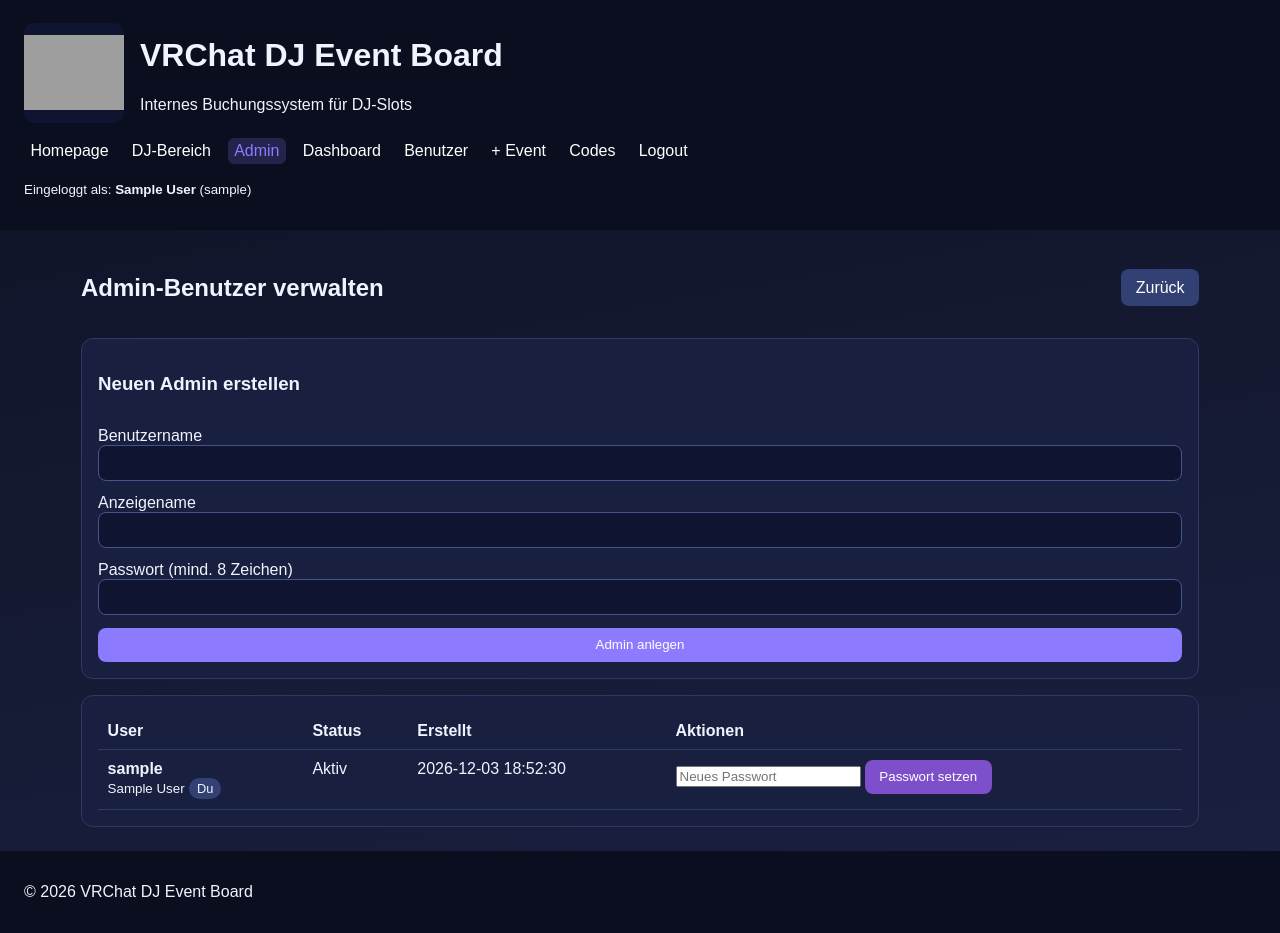
After one commit to xxloonaxx/website-for-DJ-Events-Slots-etc, a PHP site: page /admin/users.php in a window 1280 px wide. The commit adds this page. Run offline with PHP 8.4, Linux system fonts and the light colour scheme; the visitor is signed in with stand-in values (Sample User, id 1); grey boxes are pictures that could not be loaded.

Commit message:
Add hashed multi-user admin authentication and user management

```diff
--- a/admin/dashboard.php
+++ b/admin/dashboard.php
@@ -18,6 +18,7 @@ render_header('Admin Dashboard', 'dashboard');
         <div class="card kpi"><span class="num"><?= h((string) $stats['events_upcoming']) ?></span><span>Bevorstehende Events</span></div>
         <div class="card kpi"><span class="num"><?= h((string) $stats['slots_booked']) ?></span><span>Gebuchte Slots</span></div>
         <div class="card kpi"><span class="num"><?= h((string) $stats['slots_free']) ?></span><span>Freie Slots</span></div>
+        <div class="card kpi"><span class="num"><?= h((string) $stats['admin_users']) ?></span><span>Admin-Benutzer</span></div>
     </section>
 
     <section class="card">
@@ -26,6 +27,7 @@ render_header('Admin Dashboard', 'dashboard');
             <a class="button" href="<?= h(app_url('admin/event_form.php')) ?>">Neues Event</a>
             <a class="button secondary" href="<?= h(app_url('admin/events.php')) ?>">Events</a>
             <a class="button secondary" href="<?= h(app_url('admin/access_codes.php')) ?>">Codes</a>
+            <a class="button secondary" href="<?= h(app_url('admin/users.php')) ?>">Benutzer</a>
             <a class="button secondary" href="<?= h(app_url('index.php')) ?>">Homepage</a>
         </p>
     </section>
--- a/admin/events.php
+++ b/admin/events.php
@@ -36,6 +36,7 @@ render_header('Admin - Events verwalten', 'admin');
             <a class="button" href="<?= h(app_url('admin/event_form.php')) ?>">Neues Event</a>
             <a class="button secondary" href="<?= h(app_url('admin/dashboard.php')) ?>">Dashboard</a>
             <a class="button secondary" href="<?= h(app_url('admin/access_codes.php')) ?>">DJ Access-Codes</a>
+            <a class="button secondary" href="<?= h(app_url('admin/users.php')) ?>">Benutzer</a>
             <a class="button secondary" href="<?= h(app_url('index.php')) ?>">Homepage</a>
         </div>
     </div>
--- /dev/null
+++ b/admin/users.php
@@ -0,0 +1,115 @@
+<?php
+require __DIR__ . '/../includes/bootstrap.php';
+require __DIR__ . '/../includes/layout.php';
+require __DIR__ . '/../includes/auth.php';
+
+require_admin();
+$current = current_admin_user();
+
+if ($_SERVER['REQUEST_METHOD'] === 'POST') {
+    $action = $_POST['action'] ?? '';
+
+    try {
+        if ($action === 'create') {
+            $username = trim($_POST['username'] ?? '');
+            $displayName = trim($_POST['display_name'] ?? '');
+            $password = (string) ($_POST['password'] ?? '');
+
+            if ($username === '' || strlen($password) < 8) {
+                throw new RuntimeException('Benutzername erforderlich, Passwort mindestens 8 Zeichen.');
+            }
+
+            create_admin_user($username, $displayName ?: $username, $password);
+            add_flash('success', 'Admin-Benutzer erstellt.');
+        }
+
+        if ($action === 'toggle') {
+            $userId = (int) ($_POST['user_id'] ?? 0);
+            if ($userId === (int) $current['id']) {
+                throw new RuntimeException('Du kannst deinen eigenen Benutzer nicht deaktivieren.');
+            }
+            toggle_admin_user($userId);
+            add_flash('success', 'Benutzerstatus geändert.');
+        }
+
+        if ($action === 'reset_password') {
+            $userId = (int) ($_POST['user_id'] ?? 0);
+            $newPassword = (string) ($_POST['new_password'] ?? '');
+            if (strlen($newPassword) < 8) {
+                throw new RuntimeException('Neues Passwort muss mindestens 8 Zeichen haben.');
+            }
+            update_admin_user_password($userId, $newPassword);
+            add_flash('success', 'Passwort aktualisiert.');
+        }
+    } catch (Throwable $e) {
+        add_flash('error', $e->getMessage());
+    }
+
+    header('Location: ' . app_url('admin/users.php'));
+    exit;
+}
+
+$users = get_admin_users();
+
+render_header('Admin Benutzer', 'admin');
+?>
+<main class="container">
+    <div class="section-head">
+        <h2>Admin-Benutzer verwalten</h2>
+        <a class="button secondary" href="<?= h(app_url('admin/dashboard.php')) ?>">Zurück</a>
+    </div>
+
+    <form method="post" class="card form-grid">
+        <input type="hidden" name="action" value="create">
+        <h3>Neuen Admin erstellen</h3>
+        <label>Benutzername
+            <input name="username" required>
+        </label>
+        <label>Anzeigename
+            <input name="display_name">
+        </label>
+        <label>Passwort (mind. 8 Zeichen)
+            <input type="password" name="password" minlength="8" required>
+        </label>
+        <button type="submit" class="button">Admin anlegen</button>
+    </form>
+
+    <div class="table-wrap card">
+        <table>
+            <thead>
+                <tr><th>User</th><th>Status</th><th>Erstellt</th><th>Aktionen</th></tr>
+            </thead>
+            <tbody>
+            <?php foreach ($users as $user): ?>
+                <tr>
+                    <td>
+                        <strong><?= h($user['username']) ?></strong><br>
+                        <small><?= h($user['display_name']) ?></small>
+                        <?php if ((int) $user['id'] === (int) $current['id']): ?>
+                            <span class="badge">Du</span>
+                        <?php endif; ?>
+                    </td>
+                    <td><?= (int) $user['is_active'] ? 'Aktiv' : 'Inaktiv' ?></td>
+                    <td><?= h($user['created_at']) ?></td>
+                    <td>
+                        <?php if ((int) $user['id'] !== (int) $current['id']): ?>
+                            <form method="post" style="display:inline-block; margin-right:.5rem;">
+                                <input type="hidden" name="action" value="toggle">
+                                <input type="hidden" name="user_id" value="<?= h((string) $user['id']) ?>">
+                                <button class="button secondary" type="submit">Aktiv/Inaktiv</button>
+                            </form>
+                        <?php endif; ?>
+                        <form method="post" style="display:inline-block;">
+                            <input type="hidden" name="action" value="reset_password">
+                            <input type="hidden" name="user_id" value="<?= h((string) $user['id']) ?>">
+                            <input type="password" name="new_password" minlength="8" placeholder="Neues Passwort" required>
+                            <button class="button warning" type="submit">Passwort setzen</button>
+                        </form>
+                    </td>
+                </tr>
+            <?php endforeach; ?>
+            </tbody>
+        </table>
+    </div>
+</main>
+<?php render_footer(); ?>
--- a/config.php
+++ b/config.php
@@ -12,7 +12,9 @@ return [
         'name' => 'VRChat DJ Slot System',
         'base_url' => '',
         'timezone' => 'Europe/Berlin',
-        'admin_password' => 'BitteDirektNachInstallAendern!',
         'session_name' => 'dj_slot_admin',
+        // Nur für Erstinstallation: wird automatisch gehasht in admin_users gespeichert.
+        'default_admin_username' => 'admin',
+        'default_admin_password' => 'BitteSofortAendern123!',
     ],
 ];
--- a/includes/auth.php
+++ b/includes/auth.php
@@ -1,8 +1,77 @@
 <?php
+
+
+function ensure_admin_user_schema(): void
+{
+    try {
+        db()->query('SELECT id FROM admin_users LIMIT 1');
+    } catch (Throwable $e) {
+        if (function_exists('render_system_error')) {
+            render_system_error(
+                'Admin-Benutzer Tabelle fehlt',
+                "Die Tabelle admin_users fehlt. Bitte das aktuelle sql/schema.sql importieren.\n\nFehler: " . $e->getMessage()
+            );
+        }
+        throw $e;
+    }
+}
+
+function ensure_default_admin_user(): void
+{
+    global $config;
+    ensure_admin_user_schema();
+
+    try {
+        $count = (int) db()->query('SELECT COUNT(*) FROM admin_users')->fetchColumn();
+    } catch (Throwable $e) {
+        return;
+    }
+
+    if ($count > 0) {
+        return;
+    }
+
+    $username = trim($config['app']['default_admin_username'] ?? 'admin');
+    $password = (string) ($config['app']['default_admin_password'] ?? 'admin123');
+
+    if ($username === '' || $password === '') {
+        return;
+    }
+
+    $stmt = db()->prepare(
+        'INSERT INTO admin_users (username, password_hash, display_name, is_active)
+         VALUES (:username, :password_hash, :display_name, 1)'
+    );
+    $stmt->execute([
+        'username' => $username,
+        'password_hash' => password_hash($password, PASSWORD_DEFAULT),
+        'display_name' => 'System Admin',
+    ]);
+}
 
 function is_admin_logged_in(): bool
 {
-    return !empty($_SESSION['is_admin']);
+    return !empty($_SESSION['admin_user_id']);
+}
+
+function current_admin_user(): ?array
+{
+    ensure_admin_user_schema();
+
+    if (!is_admin_logged_in()) {
+        return null;
+    }
+
+    $stmt = db()->prepare('SELECT id, username, display_name, is_active FROM admin_users WHERE id = :id');
+    $stmt->execute(['id' => $_SESSION['admin_user_id']]);
+    $user = $stmt->fetch();
+
+    if (!$user || !(int) $user['is_active']) {
+        logout_admin();
+        return null;
+    }
+
+    return $user;
 }
 
 function require_admin(): void
@@ -12,20 +81,73 @@ function require_admin(): void
         header('Location: ' . app_url('admin/login.php'));
         exit;
     }
+
+    if (!current_admin_user()) {
+        add_flash('error', 'Admin-Zugang ist nicht mehr aktiv.');
+        header('Location: ' . app_url('admin/login.php'));
+        exit;
+    }
 }
 
-function verify_admin_password(string $password): bool
+function verify_admin_login(string $username, string $password): ?array
 {
-    global $config;
-    return hash_equals($config['app']['admin_password'], $password);
+    ensure_default_admin_user();
+
+    $stmt = db()->prepare('SELECT * FROM admin_users WHERE username = :username LIMIT 1');
+    $stmt->execute(['username' => $username]);
+    $user = $stmt->fetch();
+
+    if (!$user || !(int) $user['is_active']) {
+        return null;
+    }
+
+    if (!password_verify($password, $user['password_hash'])) {
+        return null;
+    }
+
+    return $user;
 }
 
-function login_admin(): void
+function login_admin(array $user): void
 {
-    $_SESSION['is_admin'] = true;
+    $_SESSION['admin_user_id'] = (int) $user['id'];
 }
 
 function logout_admin(): void
 {
-    unset($_SESSION['is_admin']);
+    unset($_SESSION['admin_user_id']);
 }
+
+function get_admin_users(): array
+{
+    ensure_admin_user_schema();
+    return db()->query('SELECT id, username, display_name, is_active, created_at FROM admin_users ORDER BY created_at ASC')->fetchAll();
+}
+
+function create_admin_user(string $username, string $displayName, string $password): void
+{
+    $stmt = db()->prepare(
+        'INSERT INTO admin_users (username, password_hash, display_name, is_active)
+         VALUES (:username, :password_hash, :display_name, 1)'
+    );
+
+    $stmt->execute([
+        'username' => $username,
+        'password_hash' => password_hash($password, PASSWORD_DEFAULT),
+        'display_name' => $displayName,
+    ]);
+}
+
+function update_admin_user_password(int $userId, string $password): void
+{
+    db()->prepare('UPDATE admin_users SET password_hash = :password_hash WHERE id = :id')
+        ->execute([
+            'id' => $userId,
+            'password_hash' => password_hash($password, PASSWORD_DEFAULT),
+        ]);
+}
+
+function toggle_admin_user(int $userId): void
+{
+    db()->prepare('UPDATE admin_users SET is_active = IF(is_active=1,0,1) WHERE id = :id')->execute(['id' => $userId]);
+}
--- a/includes/events.php
+++ b/includes/events.php
@@ -356,6 +356,11 @@ function get_admin_stats(): array
     $stats['slots_total'] = (int) db()->query('SELECT COUNT(*) FROM event_slots')->fetchColumn();
     $stats['slots_booked'] = (int) db()->query('SELECT COUNT(*) FROM dj_bookings')->fetchColumn();
     $stats['slots_free'] = max(0, $stats['slots_total'] - $stats['slots_booked']);
+    try {
+        $stats['admin_users'] = (int) db()->query('SELECT COUNT(*) FROM admin_users')->fetchColumn();
+    } catch (Throwable $e) {
+        $stats['admin_users'] = 0;
+    }
 
     return $stats;
 }
--- a/includes/layout.php
+++ b/includes/layout.php
@@ -4,6 +4,7 @@ function render_header(string $title, string $active = ''): void
 {
     $flashes = flash();
     $isAdmin = function_exists('is_admin_logged_in') && is_admin_logged_in();
+    $adminUser = $isAdmin && function_exists('current_admin_user') ? current_admin_user() : null;
     ?>
     <!doctype html>
     <html lang="de">
@@ -29,11 +30,15 @@ function render_header(string $title, string $active = ''): void
             <a class="<?= $active === 'admin' ? 'active' : '' ?>" href="<?= h(app_url('admin/events.php')) ?>">Admin</a>
             <?php if ($isAdmin): ?>
                 <a class="<?= $active === 'dashboard' ? 'active' : '' ?>" href="<?= h(app_url('admin/dashboard.php')) ?>">Dashboard</a>
+                <a href="<?= h(app_url('admin/users.php')) ?>">Benutzer</a>
                 <a href="<?= h(app_url('admin/event_form.php')) ?>">+ Event</a>
                 <a href="<?= h(app_url('admin/access_codes.php')) ?>">Codes</a>
                 <a href="<?= h(app_url('admin/logout.php')) ?>">Logout</a>
             <?php endif; ?>
         </nav>
+        <?php if ($adminUser): ?>
+            <p><small>Eingeloggt als: <strong><?= h($adminUser['display_name'] ?: $adminUser['username']) ?></strong> (<?= h($adminUser['username']) ?>)</small></p>
+        <?php endif; ?>
     </header>
 
     <?php if ($flashes): ?>
```
Also changed, not shown: admin/login.php (+13 -6 lines), sql/schema.sql (+10 -0 lines), README.md.
